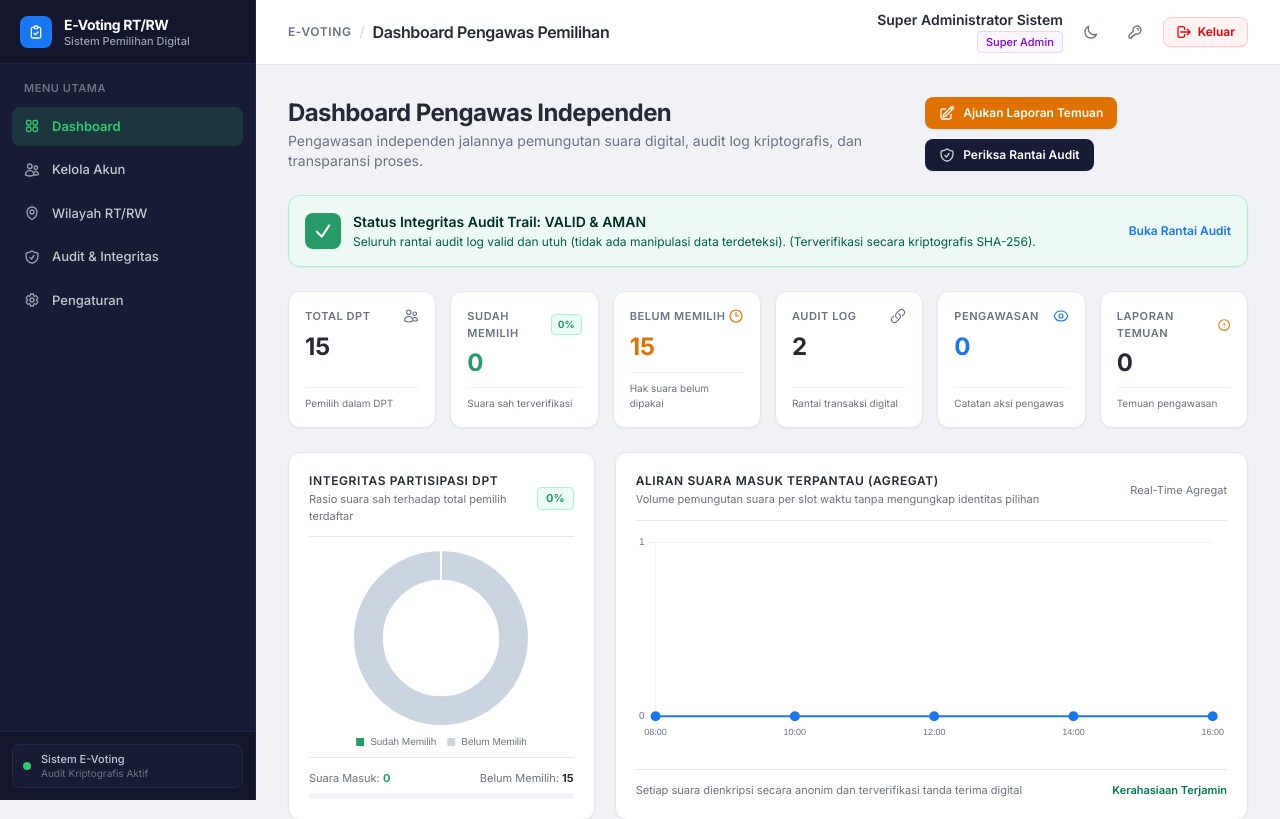
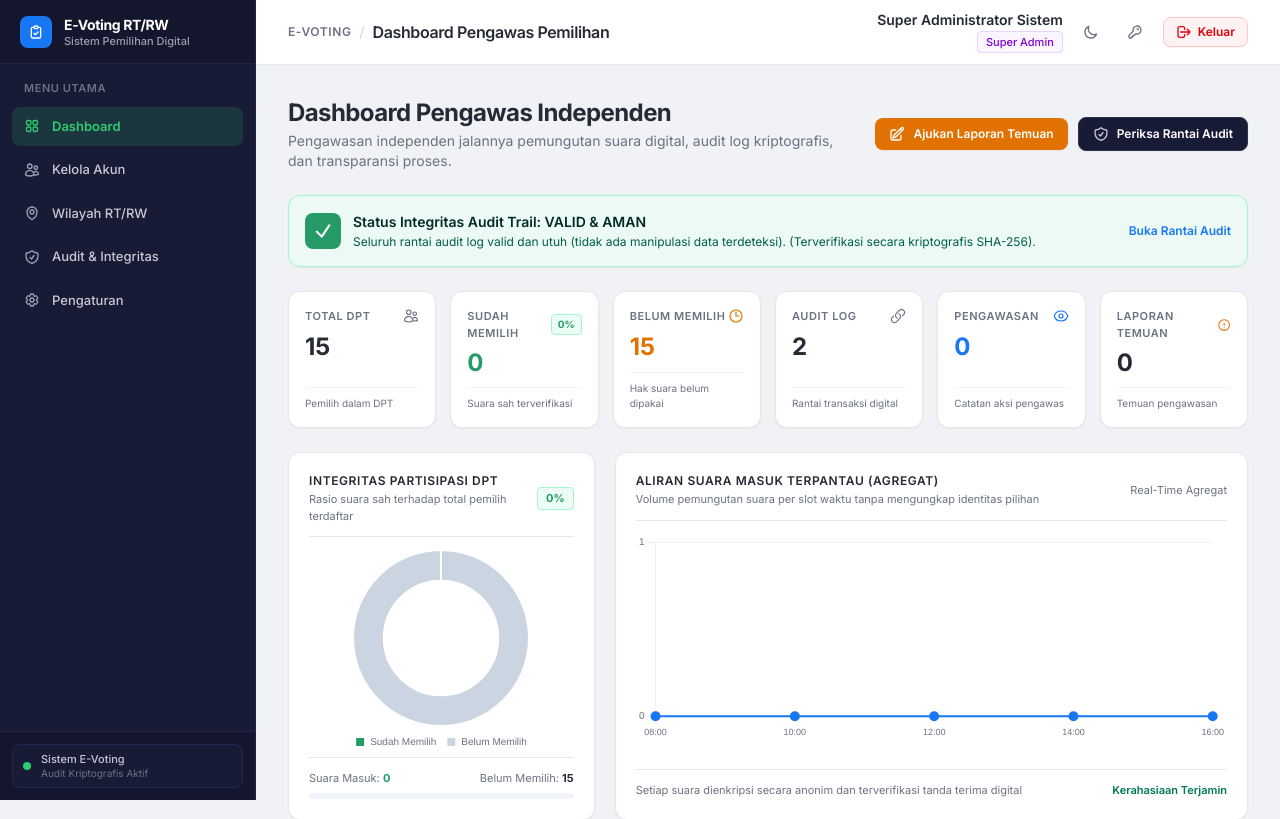
Before and after one commit to Fatikhur/E-Voting, a Laravel app: page /pengawas/dashboard in a window 1280 px wide. Shown: the top 819 px of the page. Run offline with Laravel 12, Linux system fonts and the light colour scheme; a user stored in the database is signed in; data comes from the database, SQL or seed files in the repository; data that the repository does not hold is empty; style sheets or scripts are compiled from the project's sources.

Commit message:
Perbaikan tata letak tombol pengawas

```diff
--- a/resources/views/pengawas/dashboard.blade.php
+++ b/resources/views/pengawas/dashboard.blade.php
@@ -5,19 +5,19 @@
 
     <!-- Header -->
     <div class="flex flex-col md:flex-row md:items-center md:justify-between gap-4">
-        <div>
+        <div class="min-w-0 flex-1">
             <h1 class="text-xl sm:text-2xl font-bold text-[#252A34] tracking-tight">Dashboard Pengawas Independen</h1>
             <p class="text-xs sm:text-sm text-[#6B7280] mt-0.5">Pengawasan independen jalannya pemungutan suara digital, audit log kriptografis, dan transparansi proses.</p>
         </div>
-        <div class="flex flex-wrap items-center gap-2.5">
-            <a href="{{ route('pengawas.reports.create') }}" class="inline-flex items-center gap-2 bg-amber-600 hover:bg-amber-700 text-white px-3.5 py-2 rounded-lg text-xs font-semibold shadow-xs transition">
-                <svg class="w-4 h-4 text-white" fill="none" viewBox="0 0 24 24" stroke="currentColor" stroke-width="2">
+        <div class="flex flex-wrap sm:flex-nowrap items-center gap-2.5 shrink-0 md:justify-end">
+            <a href="{{ route('pengawas.reports.create') }}" class="inline-flex items-center gap-2 bg-amber-600 hover:bg-amber-700 text-white px-3.5 py-2 rounded-lg text-xs font-semibold shadow-xs transition whitespace-nowrap">
+                <svg class="w-4 h-4 text-white shrink-0" fill="none" viewBox="0 0 24 24" stroke="currentColor" stroke-width="2">
                     <path stroke-linecap="round" stroke-linejoin="round" d="M16.862 4.487l1.687-1.688a1.875 1.875 0 112.652 2.652L10.582 16.07a4.5 4.5 0 01-1.897 1.13L6 18l.8-2.685a4.5 4.5 0 011.13-1.897l8.932-8.931zm0 0L19.5 7.125M18 14v4.75A2.25 2.25 0 0115.75 21H5.25A2.25 2.25 0 013 18.75V8.25A2.25 2.25 0 015.25 6H10" />
                 </svg>
                 <span>Ajukan Laporan Temuan</span>
             </a>
-            <a href="{{ route('pengawas.audit.index') }}" class="inline-flex items-center gap-2 bg-[#171B35] hover:bg-[#13162C] text-white px-3.5 py-2 rounded-lg text-xs font-semibold shadow-xs transition">
-                <svg class="w-4 h-4 text-[#C5C9D4]" fill="none" viewBox="0 0 24 24" stroke="currentColor" stroke-width="2">
+            <a href="{{ route('pengawas.audit.index') }}" class="inline-flex items-center gap-2 bg-[#171B35] hover:bg-[#13162C] text-white px-3.5 py-2 rounded-lg text-xs font-semibold shadow-xs transition whitespace-nowrap border border-[#293548]">
+                <svg class="w-4 h-4 text-[#C5C9D4] shrink-0" fill="none" viewBox="0 0 24 24" stroke="currentColor" stroke-width="2">
                     <path stroke-linecap="round" stroke-linejoin="round" d="M9 12.75L11.25 15 15 9.75m-3-7.036A11.959 11.959 0 013.598 6 11.99 11.99 0 003 9.749c0 5.592 3.824 10.29 9 11.623 5.176-1.332 9-6.03 9-11.622 0-1.31-.21-2.571-.598-3.751h-.152c-3.196 0-6.1-1.248-8.25-3.285z" />
                 </svg>
                 <span>Periksa Rantai Audit</span>
```
